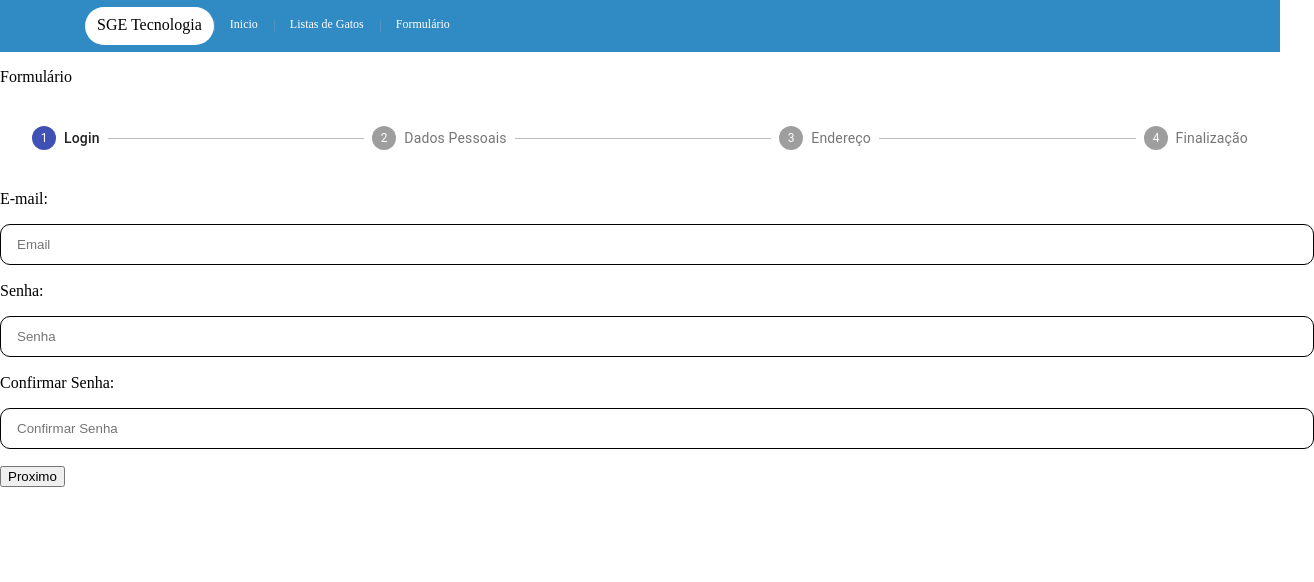
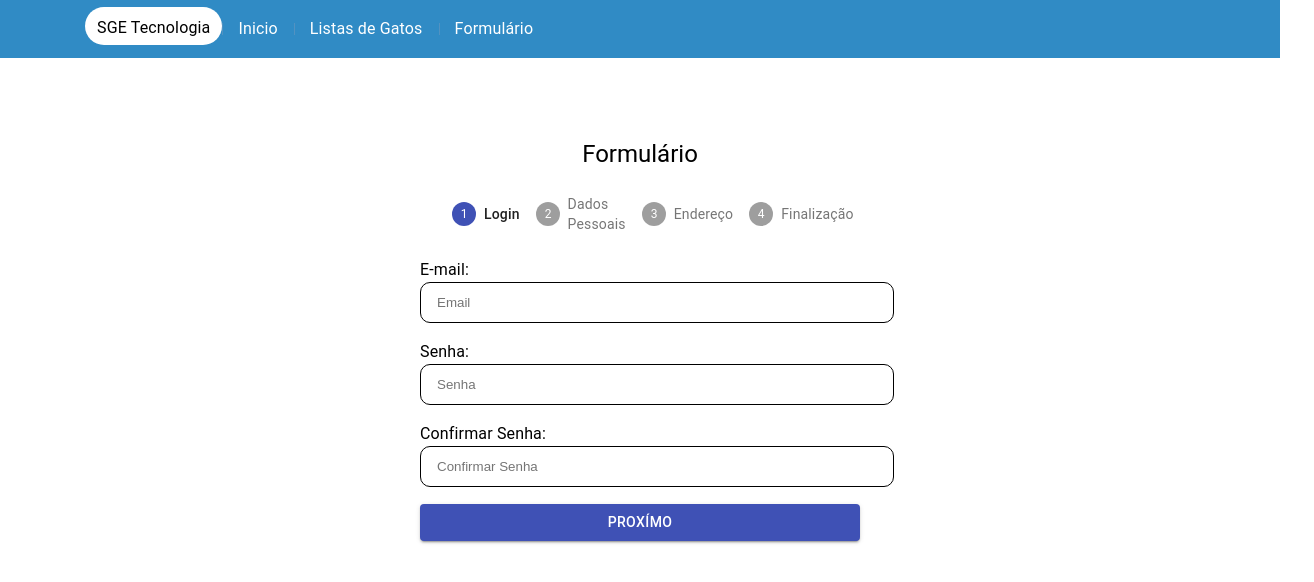
Before and after one commit to edu-mendes/SGE-Tecnologia, a Next.js app: page /formulario in a window 1280 px wide. Shown: the top 582 px of the page, 1314 px wide, since content can reach past the window. Built offline with nearby package versions, Linux system fonts and the light colour scheme.

Commit message:
adjusting the cats list, form and readme components

```diff
--- a/package.json
+++ b/package.json
@@ -7,6 +7,7 @@
   },
   "dependencies": {
     "@material-ui/core": "^4.12.3",
+    "@material-ui/icons": "^4.11.2",
     "next": "latest",
     "prop-types": "^15.7.2",
     "react": "^17.0.2",
--- a/pages/formulario.js
+++ b/pages/formulario.js
@@ -1,6 +1,7 @@
 /* eslint-disable no-use-before-define */
 /* eslint-disable react/jsx-filename-extension */
 import React from 'react';
+import { Container, Typography } from '@material-ui/core';
 import Menu from '../src/components/commons/Menu';
 import FormRegistration from '../src/components/patterns/FormRegistration';
 
@@ -8,8 +9,10 @@ export default function Formulario() {
   return (
     <div>
       <Menu />
-      <p>Formulário</p>
-      <FormRegistration aoEnviar={aoEnviarForm} />
+      <Container component="article" maxWidth="sm" style={{ padding: '10vh' }}>
+        <Typography variant="h5" component="h3" align="center">Formulário</Typography>
+        <FormRegistration aoEnviar={aoEnviarForm} />
+      </Container>
     </div>
   );
 }
@@ -17,4 +20,5 @@ export default function Formulario() {
 function aoEnviarForm(dados) {
   // eslint-disable-next-line no-console
   console.log(dados);
+  // recebe conteudo inserido no formulario em objeto
 }
--- a/src/components/commons/Link/index.js
+++ b/src/components/commons/Link/index.js
@@ -3,12 +3,15 @@
 /* eslint-disable react/jsx-props-no-spreading */
 import React from 'react';
 import NextLink from 'next/link';
+import { Typography } from '@material-ui/core';
 
 export default function Link({ href, children, ...props }) {
   return (
     <NextLink href={href} passHref>
       <a {...props}>
-        {children}
+        <Typography>
+          {children}
+        </Typography>
       </a>
     </NextLink>
   );
--- a/src/components/commons/Menu/index.js
+++ b/src/components/commons/Menu/index.js
@@ -4,6 +4,7 @@
 /* eslint-disable react/jsx-props-no-spreading */
 import React from 'react';
 import styled from 'styled-components';
+import { Typography } from '@material-ui/core';
 import Link from '../Link';
 import { MenuWrapper } from './styles/MenuWrapper';
 
@@ -13,7 +14,7 @@ export default function Menu() {
     <MenuWrapper isMenuOpen={isMenuOpen}>
       <div className="container">
         <MenuWrapper.Logo>
-          <span>SGE Tecnologia</span>
+          <Typography>SGE Tecnologia</Typography>
         </MenuWrapper.Logo>
         <nav style={{ flex: 1 }}>
           {[{ name: 'Inicio', slug: '/' }, { name: 'Listas de Gatos', slug: '/listagatos' }, { name: 'Formulário', slug: '/formulario' }].map((menuItem) => (
@@ -48,13 +49,13 @@ export function MenuMobileDefault() {
     <MenuMobileDefault.MenuWrapper>
       <nav>
         <a href="/">
-          Inicio
+          <Typography>Inicio</Typography>
         </a>
         <a href="/listagatos">
-          Listas de Gatos
+          <Typography>Listas de Gatos</Typography>
         </a>
         <a href="/formulario">
-          Formulário
+          <Typography>Formulário</Typography>
         </a>
         <hr />
       </nav>
--- a/src/components/form/TextField/index.js
+++ b/src/components/form/TextField/index.js
@@ -20,6 +20,8 @@ export default function TextField({
   name,
   onChange,
   value,
+  type,
+  required,
 }) {
   return (
     <InputWrapper>
@@ -28,6 +30,8 @@ export default function TextField({
         name={name}
         onChange={onChange}
         value={value}
+        type={type}
+        required={required}
       />
     </InputWrapper>
   );
@@ -38,4 +42,6 @@ TextField.propTypes = {
   name: PropTypes.string.isRequired,
   onChange: PropTypes.func.isRequired,
   value: PropTypes.string.isRequired,
+  type: PropTypes.string.isRequired,
+  required: PropTypes.string.isRequired,
 };
--- a/src/components/patterns/FormRegistration/FirstStage.js
+++ b/src/components/patterns/FormRegistration/FirstStage.js
@@ -1,6 +1,7 @@
 /* eslint-disable react/jsx-filename-extension */
 import React from 'react';
 import PropTypes from 'prop-types';
+import { Typography, Button } from '@material-ui/core';
 import TextField from '../../form/TextField';
 
 function FirstStage({ aoEnviar }) {
@@ -14,7 +15,7 @@ function FirstStage({ aoEnviar }) {
       aoEnviar({ email, password, confirmPassword });
     }}
     >
-      <p>E-mail:</p>
+      <Typography>E-mail:</Typography>
       <TextField
         value={email}
         onChange={(event) => {
@@ -26,7 +27,7 @@ function FirstStage({ aoEnviar }) {
         type="email"
         required
       />
-      <p>Senha:</p>
+      <Typography>Senha:</Typography>
       <TextField
         value={password}
         onChange={(ev) => {
@@ -38,7 +39,7 @@ function FirstStage({ aoEnviar }) {
         type="password"
         required
       />
-      <p>Confirmar Senha:</p>
+      <Typography>Confirmar Senha:</Typography>
       <TextField
         value={confirmPassword}
         onChange={(ev) => {
@@ -50,9 +51,9 @@ function FirstStage({ aoEnviar }) {
         type="password"
         required
       />
-      <button type="submit">
-        Proximo
-      </button>
+      <Button type="submit" variant="contained" color="primary" fullWidth>
+        Proxímo
+      </Button>
     </form>
   );
 }
--- a/src/components/patterns/FormRegistration/SecondStage.js
+++ b/src/components/patterns/FormRegistration/SecondStage.js
@@ -1,9 +1,10 @@
 /* eslint-disable react/jsx-filename-extension */
 import React from 'react';
 import PropTypes from 'prop-types';
+import { Button, Typography } from '@material-ui/core';
 import TextField from '../../form/TextField';
 
-function SecondStage({ aoEnviar }) {
+function SecondStage({ aoEnviar, voltar }) {
   const [name, setName] = React.useState('');
   const [lastName, setLastName] = React.useState('');
   const [birthDate, setBirthDate] = React.useState('');
@@ -14,7 +15,7 @@ function SecondStage({ aoEnviar }) {
       aoEnviar({ name, lastName, birthDate });
     }}
     >
-      <p>Nome:</p>
+      <Typography>Nome:</Typography>
       <TextField
         value={name}
         onChange={(event) => {
@@ -26,7 +27,7 @@ function SecondStage({ aoEnviar }) {
         type="name"
         required
       />
-      <p>Sobrenome:</p>
+      <Typography>Sobrenome:</Typography>
       <TextField
         value={lastName}
         onChange={(ev) => {
@@ -38,7 +39,7 @@ function SecondStage({ aoEnviar }) {
         type="name"
         required
       />
-      <p>Data de Nascimento:</p>
+      <Typography>Data de Nascimento:</Typography>
       <TextField
         value={birthDate}
         onChange={(ev) => {
@@ -50,15 +51,19 @@ function SecondStage({ aoEnviar }) {
         type="date"
         required
       />
-      <button type="submit">
-        Proximo
-      </button>
+      <Button variant="contained" color="primary" fullWidth style={{ marginBlock: '1vh' }} onClick={voltar}>
+        Voltar
+      </Button>
+      <Button type="submit" variant="contained" color="primary" fullWidth>
+        Proxímo
+      </Button>
     </form>
   );
 }
 
 SecondStage.propTypes = {
   aoEnviar: PropTypes.string.isRequired,
+  voltar: PropTypes.string.isRequired,
 };
 
 export default SecondStage;
--- a/src/components/patterns/FormRegistration/ThirdStage.js
+++ b/src/components/patterns/FormRegistration/ThirdStage.js
@@ -1,9 +1,10 @@
 /* eslint-disable react/jsx-filename-extension */
 import React from 'react';
 import PropTypes from 'prop-types';
+import { Button } from '@material-ui/core';
 import TextField from '../../form/TextField';
 
-function ThirdStage({ aoEnviar }) {
+function ThirdStage({ aoEnviar, voltar }) {
   const [cep, setCep] = React.useState('');
   const [address, setAddress] = React.useState('');
   const [number, setNumber] = React.useState('');
@@ -68,16 +69,21 @@ function ThirdStage({ aoEnviar }) {
         id="city"
         label="Cidade"
         type="text"
+        placeholder="Cidade"
       />
-      <button type="submit">
-        Finalizar Cadastro
-      </button>
+      <Button variant="contained" color="primary" fullWidth style={{ marginBlock: '1vh' }} onClick={voltar}>
+        Voltar
+      </Button>
+      <Button type="submit" variant="contained" color="primary" fullWidth>
+        Proxímo
+      </Button>
     </form>
   );
 }
 
 ThirdStage.propTypes = {
   aoEnviar: PropTypes.string.isRequired,
+  voltar: PropTypes.string.isRequired,
 };
 
 export default ThirdStage;
--- a/src/components/patterns/FormRegistration/index.js
+++ b/src/components/patterns/FormRegistration/index.js
@@ -17,6 +17,10 @@ function FormRegistration({ aoEnviar }) {
     setEtapaAtual(etapaAtual + 1);
   }
 
+  function voltar() {
+    setEtapaAtual(etapaAtual - 1);
+  }
+
   function coletarDados(dados) {
     setDados({ ...dadosColetados, ...dados });
     proximo();
@@ -24,9 +28,9 @@ function FormRegistration({ aoEnviar }) {
 
   const formularios = [
     <FirstStage aoEnviar={coletarDados} />,
-    <SecondStage aoEnviar={coletarDados} />,
-    <ThirdStage aoEnviar={coletarDados} />,
-    <Typography variant="h5">Obrigado pelo Cadastro!</Typography>,
+    <SecondStage aoEnviar={coletarDados} voltar={voltar} />,
+    <ThirdStage aoEnviar={coletarDados} voltar={voltar} />,
+    <Typography variant="h5" component="h1" align="center">Obrigado pelo Cadastro!</Typography>,
   ];
 
   React.useEffect(() => {
```
Also changed, not shown: pages/index.js (+4 -7 lines), pages/listagatos.js (+6 -1 lines), src/components/commons/ListCats/index.js (added, +80 -0 lines), 2 other files (tests, documents, lock files or other folders).
